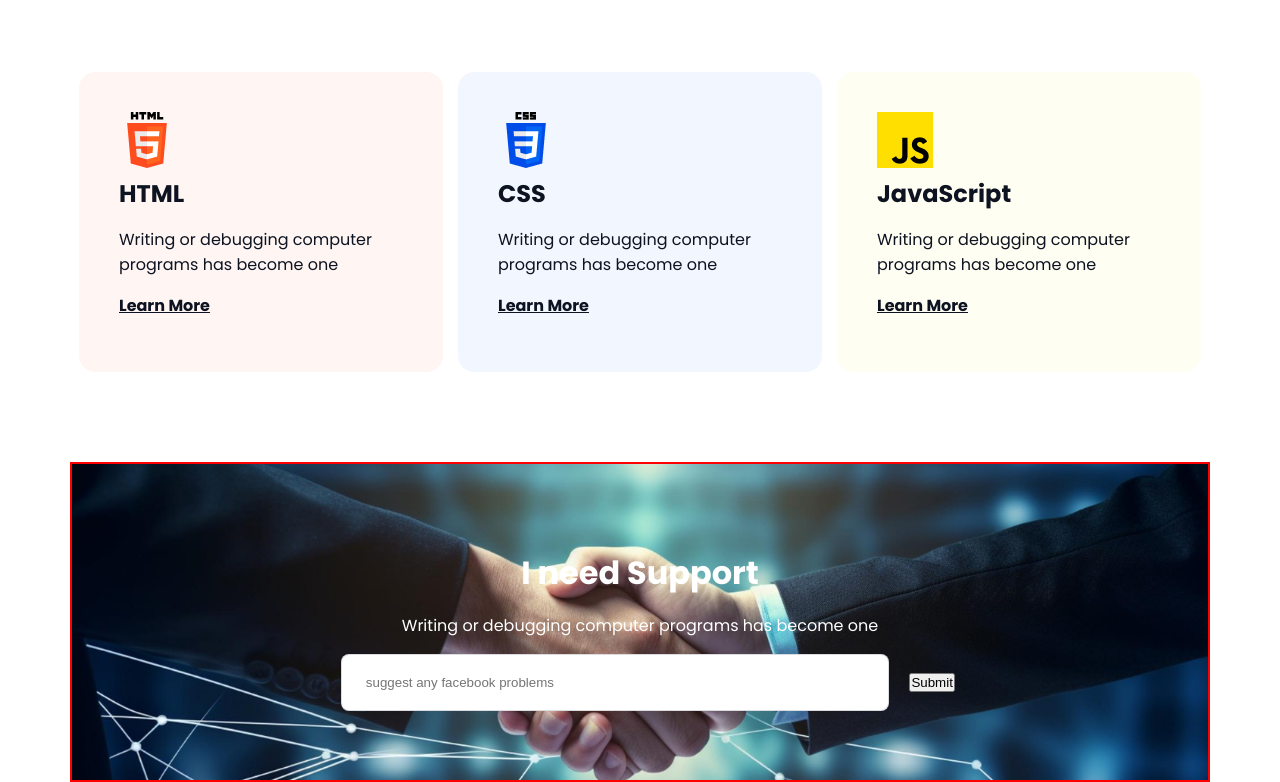
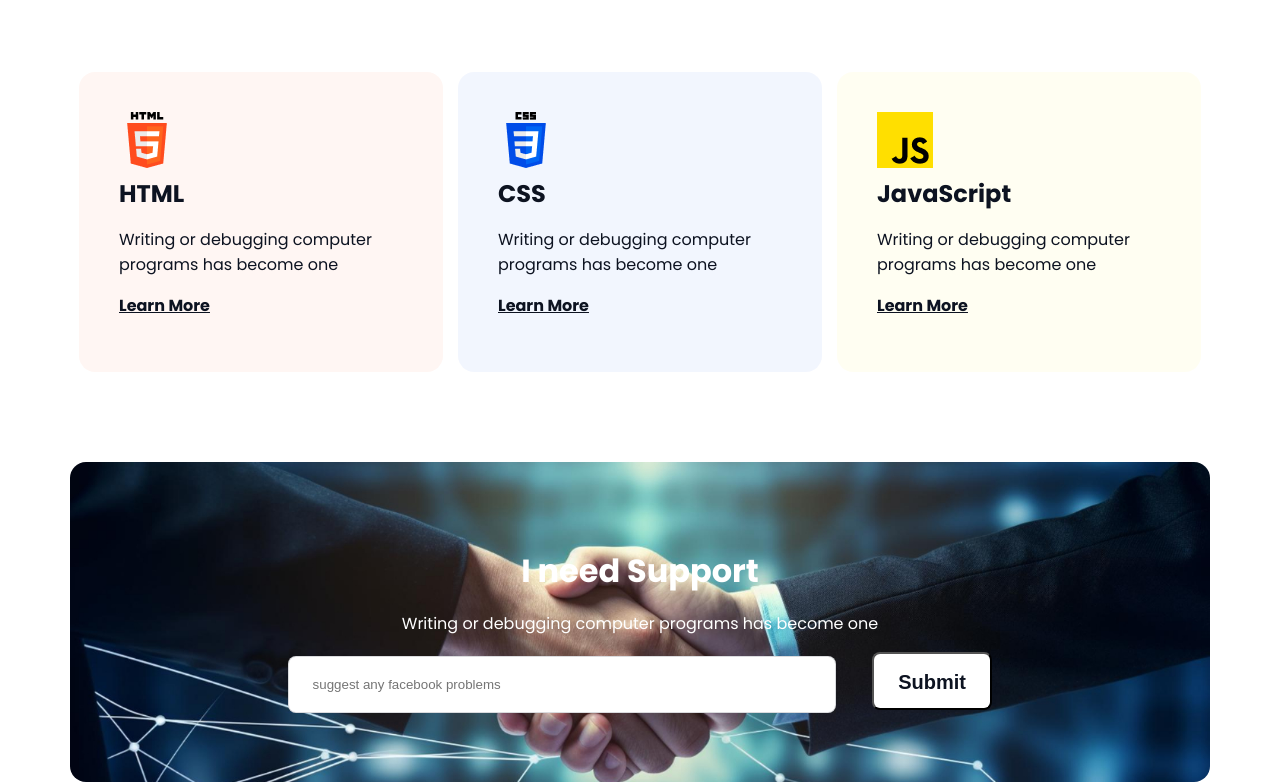
Before and after one commit to ronithussain/assignment-one, a plain HTML site: page index.html in a window 1280 px wide. Shown: the part 3451-4233 px from the top of the page. Drawn offline with Linux system fonts and the light colour scheme.

Commit message:
added a file code

```diff
--- a/styles/style.css
+++ b/styles/style.css
@@ -270,7 +270,6 @@ nav button {
     width: 1140px;
     margin: 0 auto;
     height: 320px;
-    border: 2px solid red;
     display: flex;
     flex-direction: column;
     justify-content: center;
@@ -279,6 +278,9 @@ nav button {
     background-repeat: no-repeat;
     background-position: center;
     background-size: cover;
+    padding: 64px 48px 64px 48px;
+    border-radius: 16px;
+    background: rgba(0, 0, 0, 0.2), rgba(0, 0, 0, 0.2), rgba(0, 0, 0, 0.2), url(Email);
 }
 
 .support-text {
@@ -309,8 +311,17 @@ nav button {
     background: rgb(255, 255, 255);
     padding: 19px 20px 19px 20px;
 }
-.support-container{
 
+.support-container button {
+    width: 120px;
+    height: 58px;
+    padding: 17px 20px 17px 20px;
+    margin: 0px 16px;
+    color: rgb(13, 19, 33);
+    font-size: 20px;
+    font-weight: 600;
+    border-radius: 8px;
+    background: rgb(255, 255, 255);
 }
 
 
```
